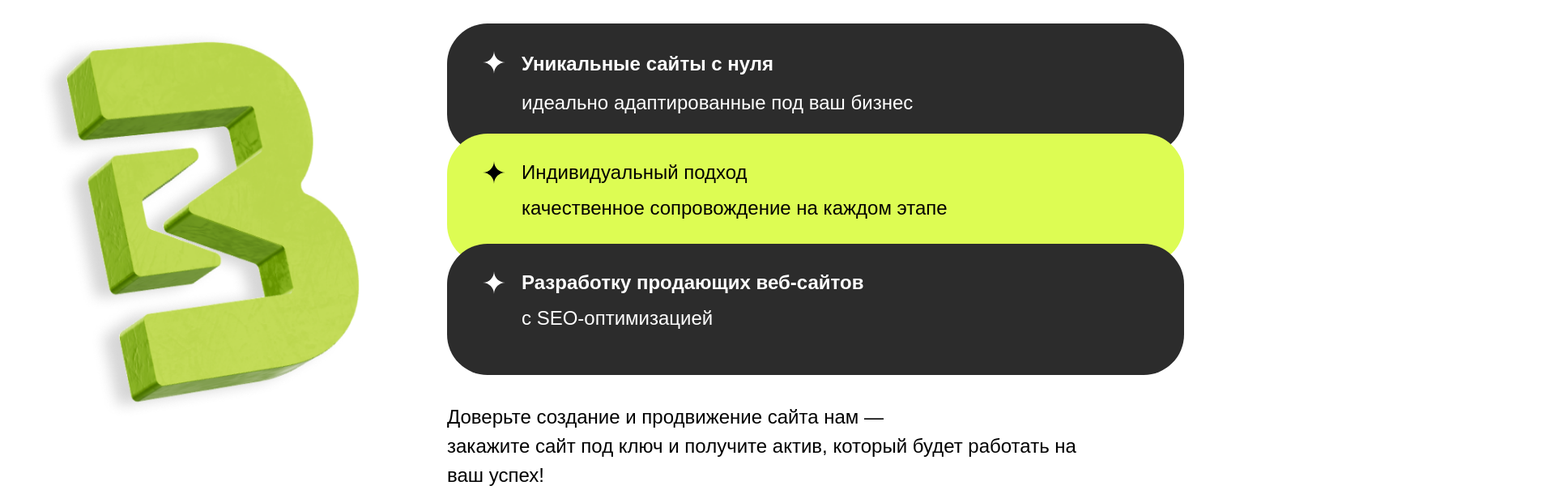
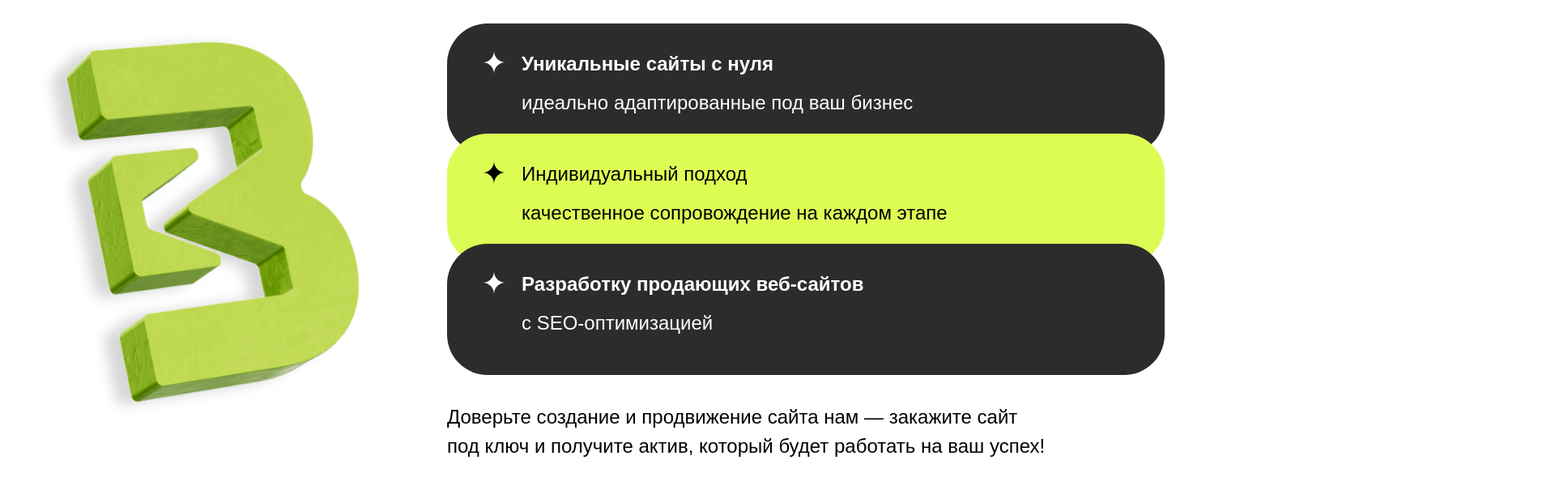
Before and after one commit to 1Slivador1Dali1/bm-w, a Next.js app: page / in a window 1280 px wide. Shown: the part 355-960 px from the top of the page at 81% size, 1920 px wide, since content can reach past the window. After the commit the page ends 924 px from the top, so only its background shows below. Built offline with nearby package versions, Linux system fonts and the light colour scheme.

Commit message:
block-2-1920

```diff
--- a/app/page.tsx
+++ b/app/page.tsx
@@ -2,15 +2,15 @@ import Image from "next/image";
 
 export default function Home() {
   return (
-    <div className=" min-h-screen bg-[var(--cvet-teksta-2)]  pt-[120px]">
-      <div className="max-w-[1612px] flex flex-col mx-auto justify-center gap-7">
+    <div className="mx-auto min-w-[1920px] min-h-screen bg-[var(--cvet-teksta-2)]  pt-[120px]">
+      <div className="2xl:max-w-[1440px] flex flex-col mx-auto justify-center gap-7">
         <div className="flex flex-col gap-7 w-full">
-          <h2 className="text-[var(--cvet-teksta)] font-bold uppercase text-[55px] leading-[4.5rem] text-justify">
+          <h2 className="text-[var(--cvet-teksta)] font-bold uppercase text-[55px] leading-[4.5rem] text-justify tracking-[0.04em]">
             Мы создаем
             <br /> цифровую реальность
           </h2>
 
-          <p className="text-[var(--cvet-teksta)] text-wrap font-normal text-[24px] leading-[2rem]">
+          <p className="text-[var(--cvet-teksta)] text-wrap font-normal text-[24px] leading-[2rem] ">
             Мы — команда, которая специализируется на создании сайтов под ключ:
             от профессионального веб-дизайна
             <br /> до разработки сайтов для бизнеса любой сложности. Мы
@@ -22,8 +22,8 @@ export default function Home() {
           <Image src="/logo.png" alt="Example" width={426} height={504} />
 
           <div className="max-w-[910px] flex flex-col gap-[34px]">
-            <div className="max-w-[910px] h-[434px] relative">
-              <div className="bg-[var(--osnovnoy-cvet-2)] rounded-[50px] w-[910px] h-[162px] absolute left-0 top-0 overflow-hidden">
+            <div className="2xl:max-w-[35vw] h-[434px] relative">
+              <div className="bg-[var(--osnovnoy-cvet-2)] rounded-[50px] w-[120%] h-[162px] absolute left-0 top-0 overflow-hidden">
                 <div className="flex flex-col gap-3 items-start justify-start max-w-[587px] absolute left-[92px] top-8">
                   <div className="text-[var(--cvet-teksta-2)] text-left  text-[24px] font-bold relative w-[340px] flex items-center justify-start">
                     Уникальные сайты с нуля
@@ -40,12 +40,12 @@ export default function Home() {
                   height={28}
                 />
               </div>
-              <div className="bg-[var(--osnovnoy-cvet)] rounded-[50px] w-[910px] h-[162px] absolute left-0 top-[136px] overflow-hidden">
+              <div className="bg-[var(--osnovnoy-cvet)] rounded-[50px] w-[120%] h-[162px] absolute left-0 top-[136px] overflow-hidden">
                 <div className="flex flex-col gap-3 items-start justify-start max-w-[649px] absolute left-[92px] top-8">
-                  <div className="text-[var(--cvet-teksta)] text-left text-2xl font-normal relative w-[339px] flex items-center justify-start">
+                  <div className="text-[var(--cvet-teksta)] text-left text-[24px] font-normal relative w-[339px] flex items-center justify-start">
                     Индивидуальный подход
                   </div>
-                  <div className="text-[var(--cvet-teksta)] text-left text-2xl font-normal relative w-[649px] flex items-center justify-start">
+                  <div className="text-[var(--cvet-teksta)] text-left text-[24px] font-normal relative w-[649px] flex items-center justify-start">
                     качественное сопровождение на каждом этапе
                   </div>
                 </div>
@@ -57,12 +57,12 @@ export default function Home() {
                   height={28}
                 />
               </div>
-              <div className="bg-[var(--osnovnoy-cvet-2)] rounded-[50px] w-[910px] h-[162px] absolute left-0 top-[272px] overflow-hidden">
+              <div className="bg-[var(--osnovnoy-cvet-2)] rounded-[50px] w-[120%] h-[162px] absolute left-0 top-[272px] overflow-hidden">
                 <div className="flex flex-col gap-3 items-start justify-start max-w-[484px] absolute left-[92px] top-8">
-                  <div className="text-[var(--cvet-teksta-2)] text-left text-2xl font-bold relative w-[484px] flex items-center justify-start">
+                  <div className="text-[var(--cvet-teksta-2)] text-left text-[24px] font-bold relative w-[484px] flex items-center justify-start">
                     Разработку продающих веб-сайтов
                   </div>
-                  <div className="text-[var(--cvet-teksta-2)] text-left text-2xl font-normal relative w-[275px] flex items-center justify-start">
+                  <div className="text-[var(--cvet-teksta-2)] text-left text-[24px] font-normal relative w-[275px] flex items-center justify-start">
                     с SEO-оптимизацией
                   </div>
                 </div>
@@ -76,8 +76,8 @@ export default function Home() {
               </div>
             </div>
 
-            <p className="text-[var(--cvet-teksta)] text-left text-[24px] font-normal text-wrap w-[782px]">
-              Доверьте создание и продвижение сайта нам —<br /> закажите сайт
+            <p className="text-[var(--cvet-teksta)] text-left text-[24px] font-normal text-wrap max-w-[910px]">
+              Доверьте создание и продвижение сайта нам — закажите сайт <br />{" "}
               под ключ и получите актив, который будет работать на ваш успех!
             </p>
           </div>
```
